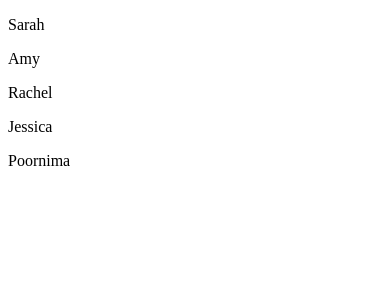
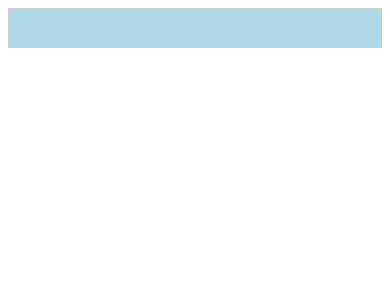
Before and after one commit to NahuelAlaniz/my-first-angular-app, an Angular app: page / in a window 390 px wide. Shown: the top 300 px of the page. Built offline with nearby package versions, Linux system fonts and the light colour scheme.

Commit message:
Encuadernacion inmobiliaria en Angular

```diff
--- /dev/null
+++ b/src/app/app.component.css
@@ -0,0 +1,6 @@
+div {
+    display: block;
+    background-color: lightblue;
+    padding: 10px;
+    border: 1px solid #ccc;
+}
--- a/src/app/app.component.ts
+++ b/src/app/app.component.ts
@@ -1,20 +1,12 @@
 import {Component} from '@angular/core';
 
 @Component({
-    selector: 'app-root',
-    template: `
-    @for(user of users; track user.id) {
-    <p>{{ user.name }}</p>
-    }
+  selector: 'app-root',
+  styleUrls: ['app.component.css'],
+  template: `
+    <div [contentEditable]="isEditable"></div>
   `,
-    standalone: true
 })
 export class AppComponent {
-  users = [
-    {id: 0, name: 'Sarah'},
-    {id: 1, name: 'Amy'},
-    {id: 2, name: 'Rachel'},
-    {id: 3, name: 'Jessica'},
-    {id: 4, name: 'Poornima'},
-  ];
+  isEditable = true;
 }
```
